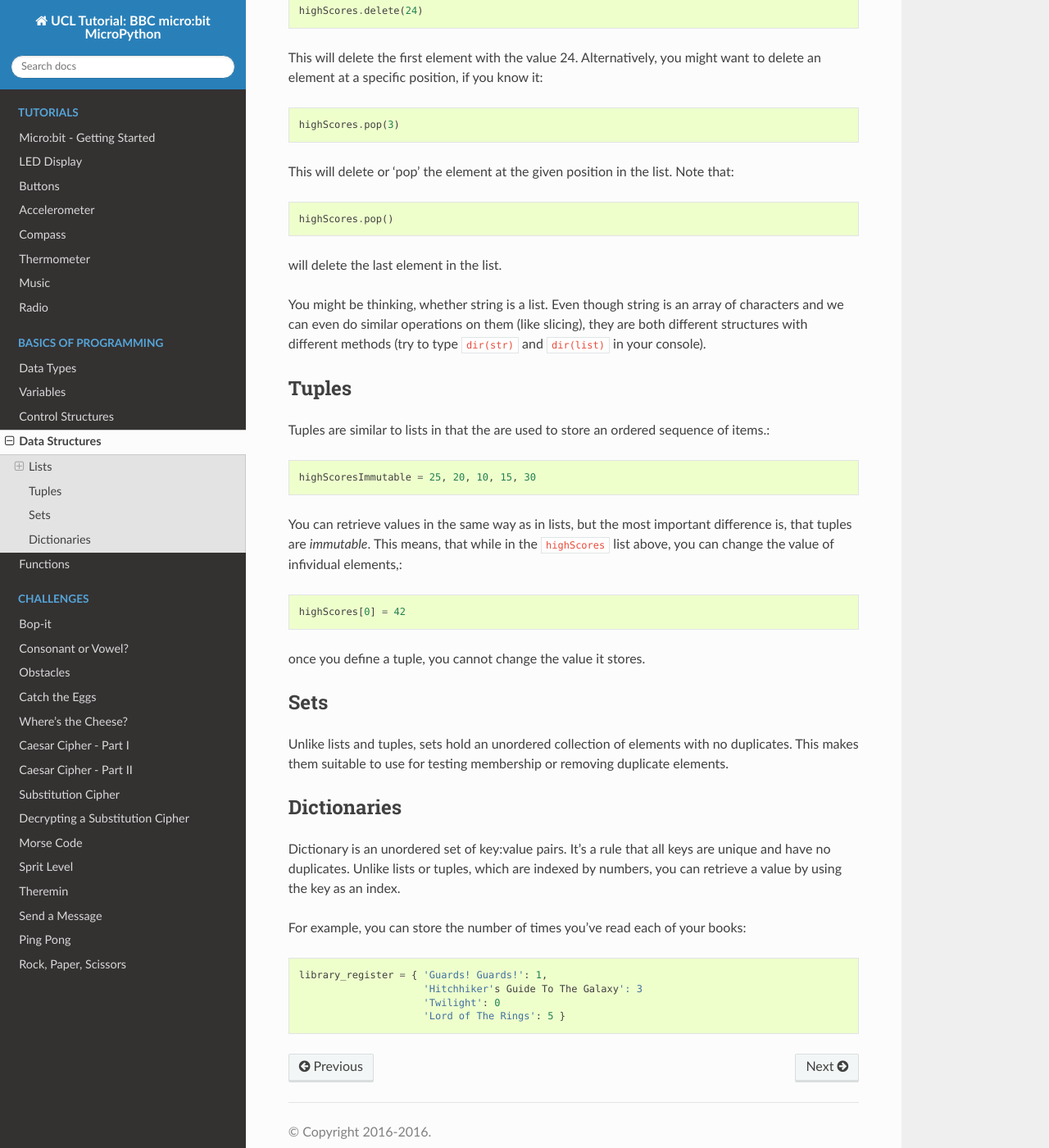
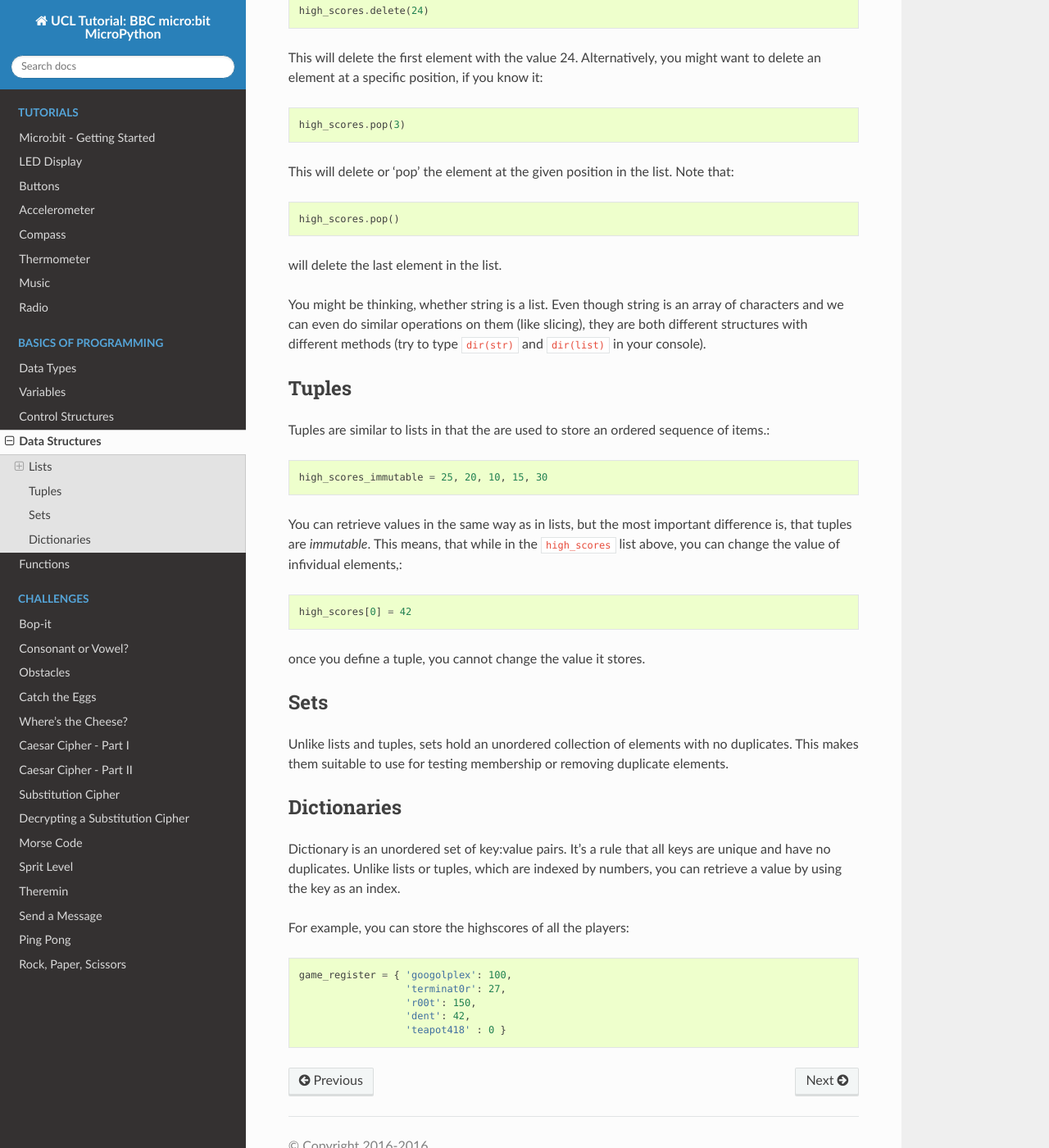
Before and after one commit to rharbird/microbit-challenges, a Sphinx documentation site: the page built from docs/source/basics/data_structures.rst, in a window 1280 px wide and 1400 px high, scrolled down 1731 px. Shown: the whole window at 82% size. Built offline with Sphinx 7.4.7 and the Read the Docs theme 2.0.0, drawn with Linux system fonts in a browser that asks for light colours; pages that are not in the unit, such as notebooks, are missing from menus; some of the changed text lies outside the part shown.

Commit message:
Modify text

```diff
--- a/docs/source/basics/data_structures.rst
+++ b/docs/source/basics/data_structures.rst
@@ -16,16 +16,16 @@ Let's see how to use a list in Python. To create a list we can tell Python the n
 
 	from microbit import *
 
-	highScores = [25, 20, 10, 15, 30]       # Create a list and store some values in it.
-	print(highScores[0])			# Print 25
-	print(highScores[3])			# Print 15
+	high_scores = [25, 20, 10, 15, 30]       # Create a list and store some values in it.
+	print(high_scores[0])			# Print 25
+	print(high_scores[3])			# Print 15
 
 
-Finding the value of one of the elements in a list is easy as long as you remember that Python counts the elements from '0'. In our ``highScores`` list above,
-``highScores[0]`` is 25 and ``highScores[3]`` is 15.
+Finding the value of one of the elements in a list is easy as long as you remember that Python counts the elements from '0'. In our ``high_scores`` list above,
+``high_scores[0]`` is 25 and ``high_scores[3]`` is 15.
 
 Here you can also see that particular elements in a list cna be accessed by indexing. Furthermore, it is possible to slice lists to get only a part of a list depending
-on the index. If you only want the first three, you can write ``highScores[0:3]``, or, since we are starting at 0, we can shorten it to ``highScores[:3]``. Mind that
+on the index. If you only want the first three, you can write ``high_scores[0:3]``, or, since we are starting at 0, we can shorten it to ``high_scores[:3]``. Mind that
 the right endpoint is alway excluded, so the 'slice' above refers to the mathematical interval ``[0:2]``.
 
 Not surprisingly, Python has some features to help us do things with lists. The code snippet below will go through the array elements one by one so that we can sum them
@@ -33,11 +33,11 @@ and calculate the average high score::
 
 	print("Average High Score: ")
 
-	total = 0
-	for score in highScores: 		# For each element ...
-		total = total + score
+	total_score = 0
+	for score in high_scores: 		# For each element ...
+		total_score = total_score + score
 
-	average = total / len(highScores)  # Use the len() function here to find the length of the array
+	average = total_score / len(high_scores)  # Use the len() function here to find the length of the array
 	print(average)
 
 Add to a List
@@ -59,16 +59,16 @@ Delete from a List
 ^^^^^^^^^^^^^^^^^^^
 There are two ways to delete elements from lists that are helpful, you might want to delete an element with a particular value from a list::
 
-	highScores.delete(24)
+	high_scores.delete(24)
 
 This will delete the first element with the value 24.
 Alternatively, you might want to delete an element at a specific position, if you know it::
 
-	highScores.pop(3)
+	high_scores.pop(3)
 
 This will delete or 'pop' the element at the given position in the list. Note that::
 
-	highScores.pop()
+	high_scores.pop()
 
 will delete the last element in the list.
 
@@ -85,11 +85,11 @@ Tuples
 
 Tuples are similar to lists in that the are used to store an ordered sequence of items.::
 
-    highScoresImmutable = 25, 20, 10, 15, 30
+    high_scores_immutable = 25, 20, 10, 15, 30
 
-You can retrieve values in the same way as in lists, but the most important difference is, that tuples are `immutable`. This means, that while in the ``highScores`` list above, you can change the value of infividual elements,::
+You can retrieve values in the same way as in lists, but the most important difference is, that tuples are `immutable`. This means, that while in the ``high_scores`` list above, you can change the value of infividual elements,::
 
-    highScores[0] = 42
+    high_scores[0] = 42
 
 once you define a tuple, you cannot change the value it stores.
 
@@ -105,9 +105,10 @@ Dictionaries
 Dictionary is an unordered set of key:value pairs. It's a rule that all keys are unique and have no duplicates. Unlike lists or tuples, which are indexed by numbers,
 you can retrieve a value by using the key as an index.
 
-For example, you can store the number of times you've read each of your books::
+For example, you can store the highscores of all the players::
 
-    library_register = { 'Guards! Guards!': 1,
-                         'Hitchhiker's Guide To The Galaxy': 3
-                         'Twilight': 0
-                         'Lord of The Rings': 5 }
+    game_register = { 'googolplex': 100,
+                      'terminat0r': 27,
+                      'r00t': 150,
+                      'dent': 42,
+                      'teapot418' : 0 }
```
Also changed, not shown: other parts of docs/source/basics/data_structures.rst (+2 -2 lines).
